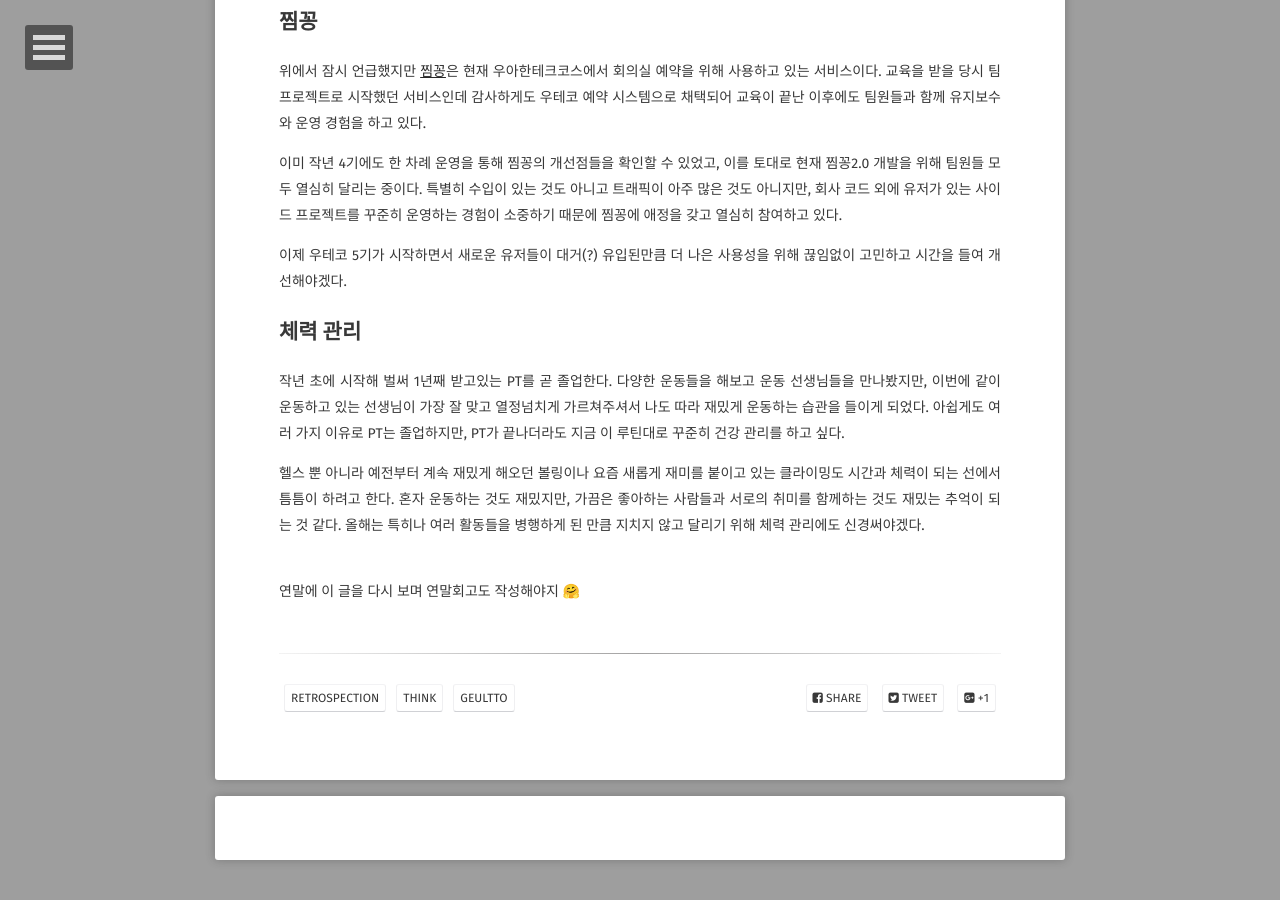
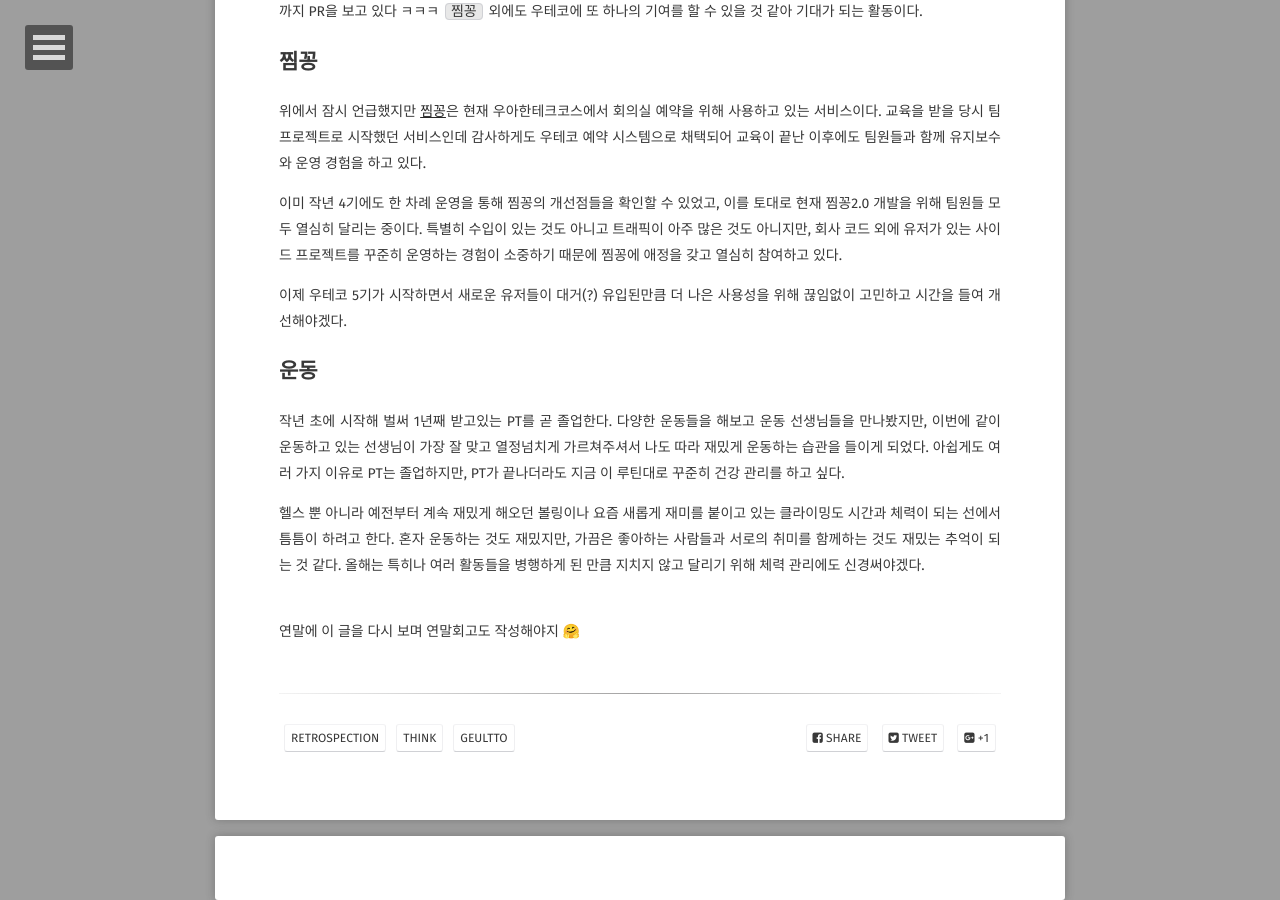
Before and after one commit to xrabcde/xrabcde.github.io, a Jekyll site: the page built from _posts/2023-02-11-hello-2023.md, in a window 1280 px wide and 900 px high, scrolled down 1134 px. Built offline with Jekyll 4.4.1, drawn with Linux system fonts in a browser that asks for light colours; some web fonts are replaced; comment, search, counter and statistics services are not loaded; before the commit the page ends 1994 px from its top, so only the background shows below that.

Commit message:
modify: Hello, 2023!

```diff
--- a/_posts/2023-02-11-hello-2023.md
+++ b/_posts/2023-02-11-hello-2023.md
@@ -8,6 +8,8 @@
 ---
 
 Hello, 2023! 이라고 하기엔 벌써 2월이 되었지만 글또 새 기수를 시작하며, 올 한해 내가 참여하는 활동들을 정리해보고 작년보다 더 나은 한 해가 되기 위한 다짐을 적어보려 한다.
+
+<br>
 
 ## 글또
 
@@ -33,7 +35,7 @@
 
 이제 우테코 5기가 시작하면서 새로운 유저들이 대거(?) 유입된만큼 더 나은 사용성을 위해 끊임없이 고민하고 시간을 들여 개선해야겠다.
 
-## 체력 관리
+## 운동
 
 작년 초에 시작해 벌써 1년째 받고있는 PT를 곧 졸업한다. 다양한 운동들을 해보고 운동 선생님들을 만나봤지만, 이번에 같이 운동하고 있는 선생님이 가장 잘 맞고 열정넘치게 가르쳐주셔서 나도 따라 재밌게 운동하는 습관을 들이게 되었다. 아쉽게도 여러 가지 이유로 PT는 졸업하지만, PT가 끝나더라도 지금 이 루틴대로 꾸준히 건강 관리를 하고 싶다.
 
```
